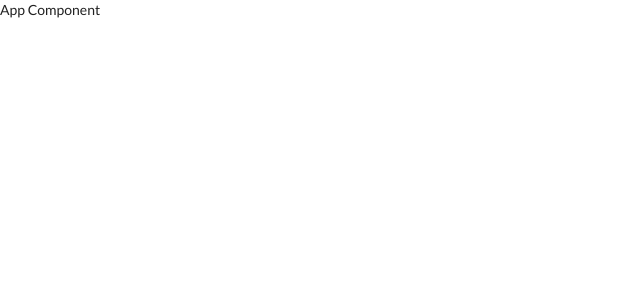
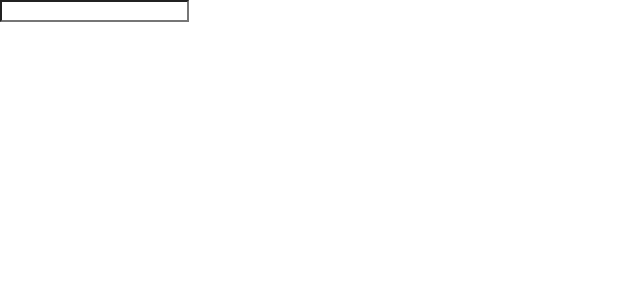
Before and after one commit to anilmkadam/image-search-app-react, a React (Create React App) app: page / in a window 1280 px wide. Shown: the top 300 px of the page, without its empty margins (0-640 px from the left). Built offline with nearby package versions, Linux system fonts and the light colour scheme.

Commit message:
Added searchbar component - showing forms to the user

```diff
--- a/src/components/App.js
+++ b/src/components/App.js
@@ -1,7 +1,12 @@
 import React from "react";
+import SearchBar from "./SearchBar";
 
 const App = () => {
-  return <div>App Component</div>;
+  return (
+    <div>
+      <SearchBar />
+    </div>
+  );
 };
 
 export default App;
--- /dev/null
+++ b/src/components/SearchBar.js
@@ -0,0 +1,15 @@
+import React from "react";
+
+class SearchBar extends React.Component {
+  render() {
+    return (
+      <div>
+        <form>
+          <input type='text' />
+        </form>
+      </div>
+    );
+  }
+}
+
+export default SearchBar;
```
